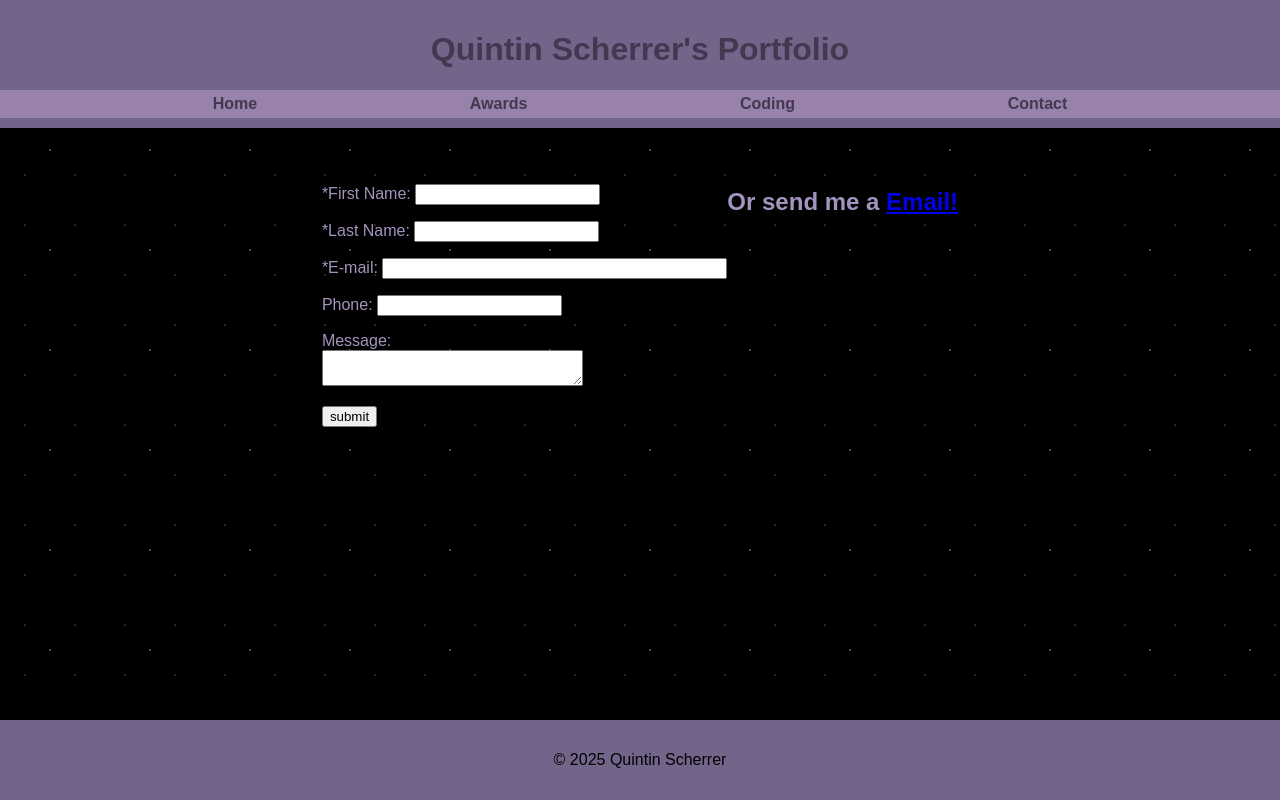
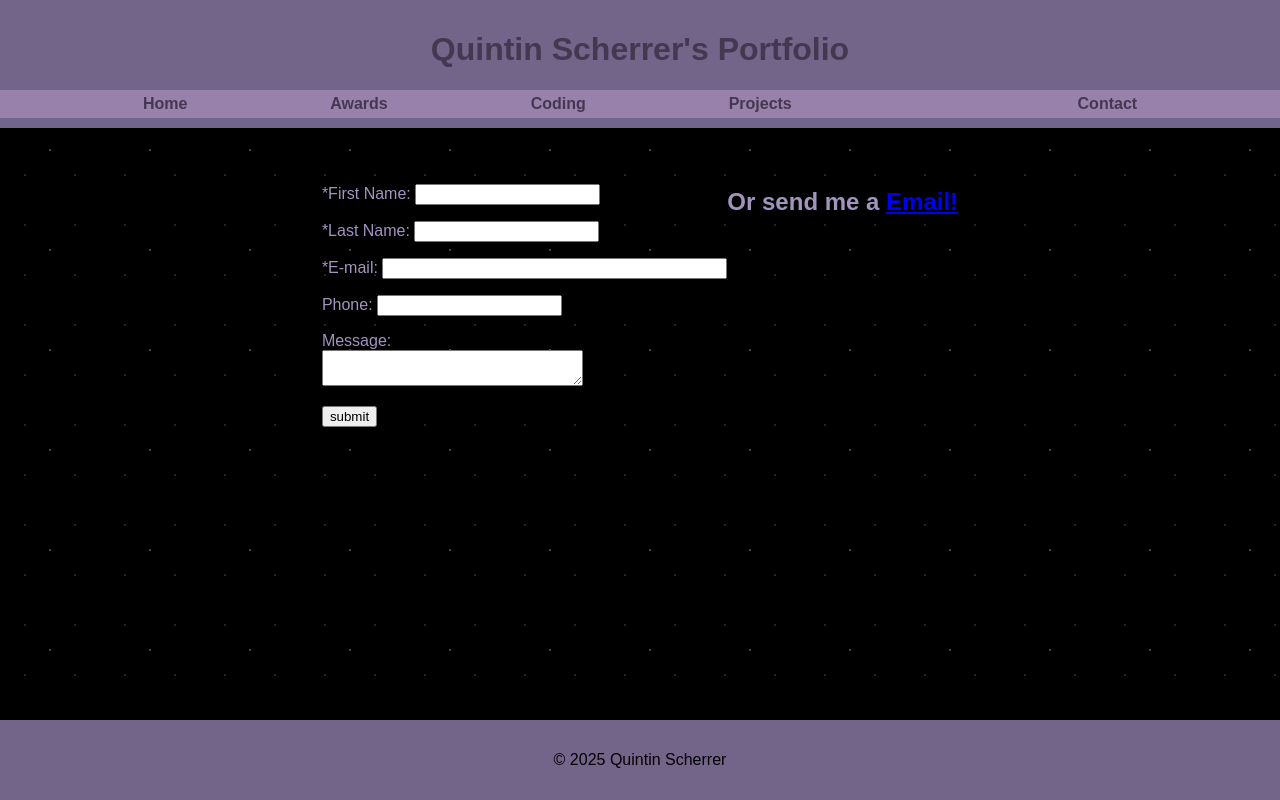
Before and after one commit to chronoAlarm7/Website, a plain HTML site: page contact.html in a window 1280 px wide. Drawn offline with Linux system fonts and the light colour scheme.

Commit message:
Update contact.html

```diff
--- a/contact.html
+++ b/contact.html
@@ -3,6 +3,7 @@
 <head>
     <meta charset="utf-8">
     <meta name="viewport" content="width=device-width, initial-scale=1">
+    <link rel="icon" type="image/x-icon" href="Untitled.png">
     <link rel="stylesheet" href="style.css">
     <title>Quintin Scherrer's Portfolio</title>
 </head>
@@ -15,6 +16,7 @@
                 <li><a href="index.html">Home</a></li>
                 <li><a href="awards.html">Awards</a></li>
                 <li><a href="coding.html">Coding</a></li>
+                <li><a href="projectds.html">Projects</li>
                 <li><a href="contact.html">Contact</a></li>
             </ul>
         </nav>
```
